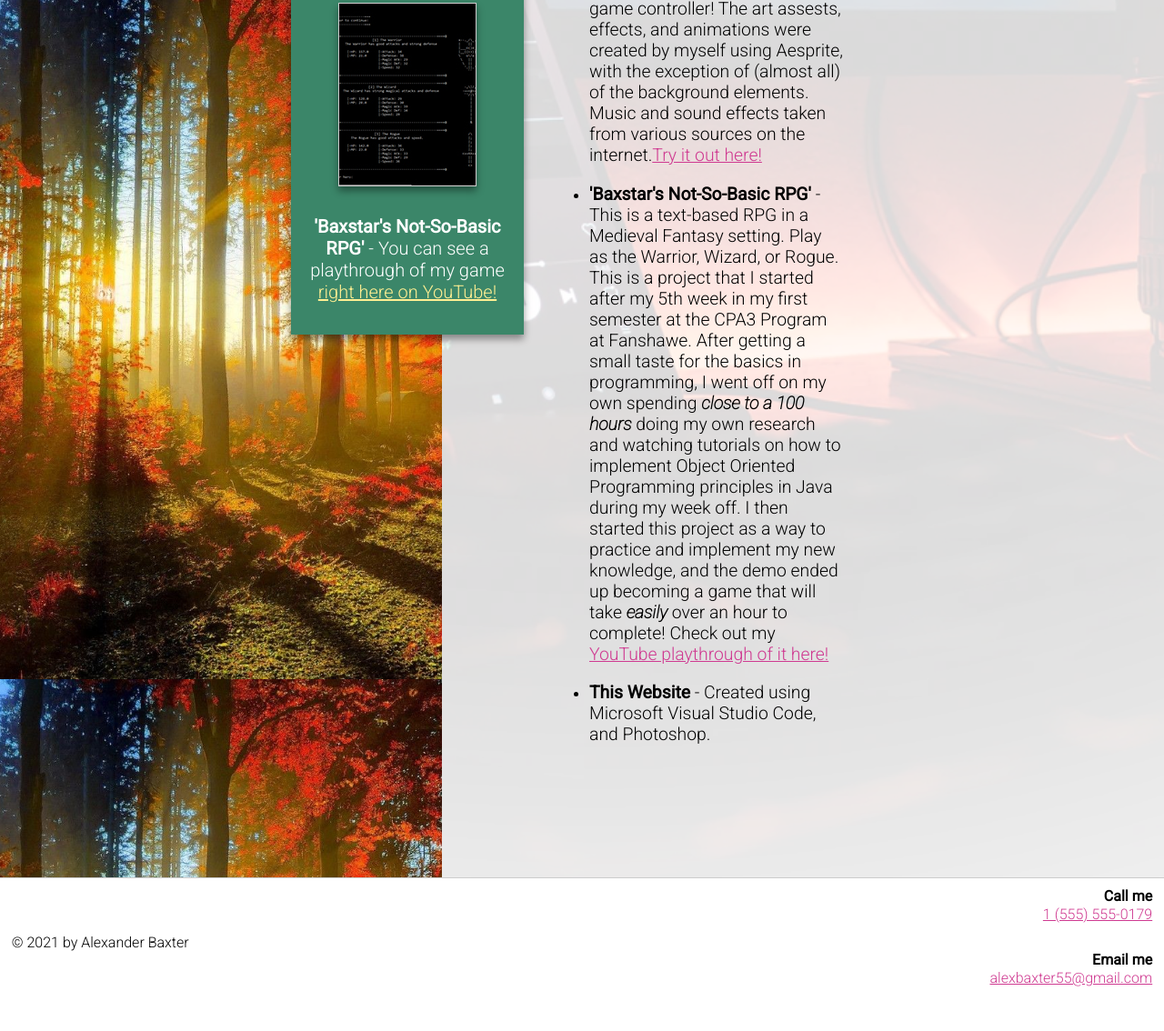
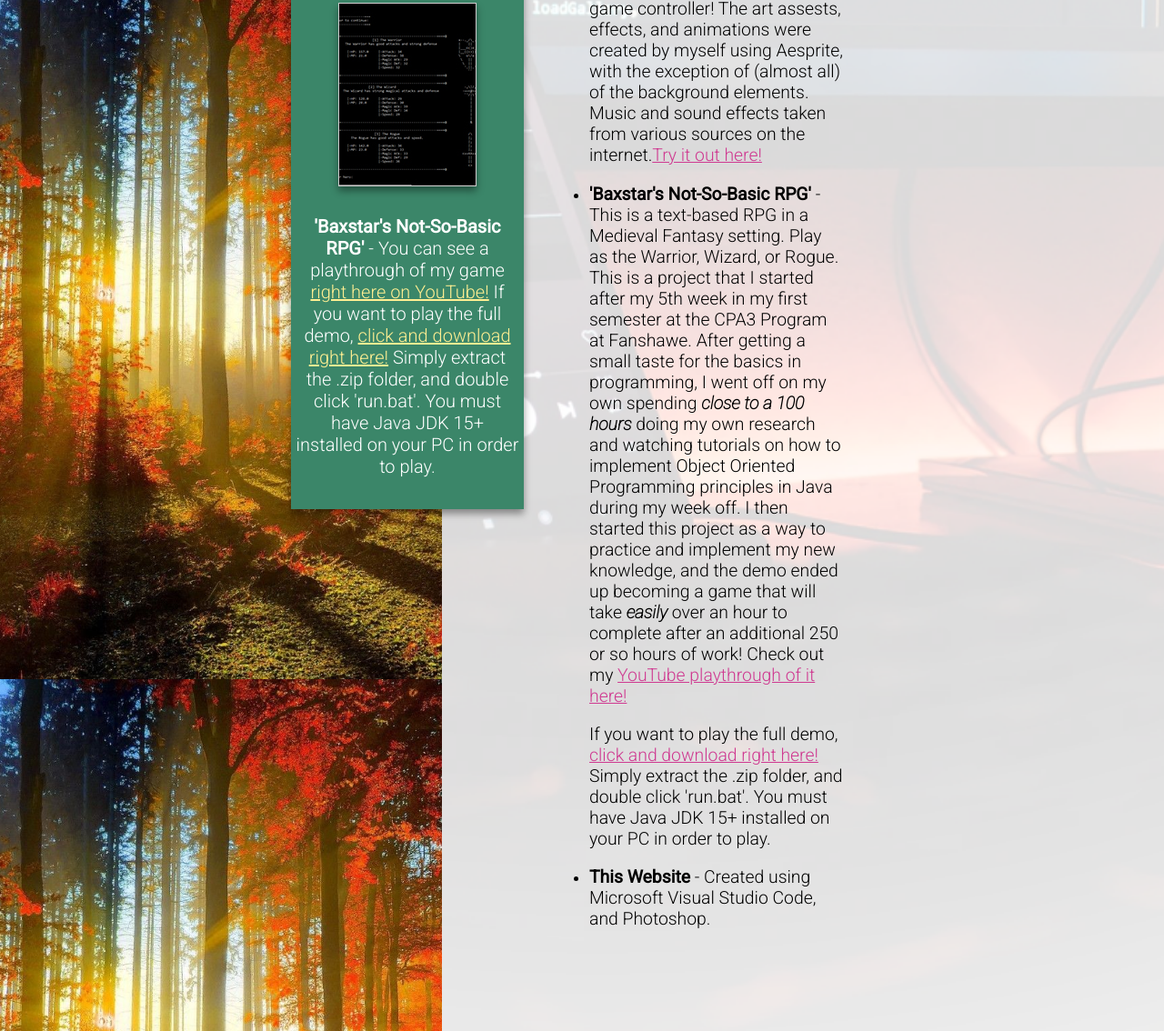
Before and after one commit to miphisto55/Portfolio, a plain HTML site: page portfolio.html in a window 1280 px wide. Shown: the part 929-2063 px from the top of the page at 91% size. Before the commit the page ends 2036 px from the top, so only its background shows below. Drawn offline with Linux system fonts and the light colour scheme.

Commit message:
Added new link to download and play Baxstar_RPG

```diff
--- a/portfolio.html
+++ b/portfolio.html
@@ -75,7 +75,7 @@
             <a href="images/witchscave_large.jpg"><img src="images/witchscave.jpg" width="150" height="200" alt="'Witch's Cave' A twin-stick shooter game where you play as a Witch defending her cave from slime monsters!"/></a>
             <p><b>'Witch's Cave'</b> - My second game created in the Unity Engine. You can try it out <a href="https://simmer.io/@miphisto55/witch-s-cave-resolution-fix" target=_blank>right here</a></p>
             <a href="images/baxstar_rpg_large.jpg"><img src="images/baxstar_rpg.jpg" width="150" height="200" alt="An in-console view of my text-based RPG that I created using Java from my very first semester in the CPA3 program."/></a>
-            <p><b>'Baxstar's Not-So-Basic RPG'</b> - You can see a playthrough of my game <a href="https://www.youtube.com/watch?v=4KmeNlGiz-g&ab_channel=miphisto55" target=_blank>right here on YouTube!</a></p>
+            <p><b>'Baxstar's Not-So-Basic RPG'</b> - You can see a playthrough of my game <a href="https://www.youtube.com/watch?v=4KmeNlGiz-g&ab_channel=miphisto55" target=_blank>right here on YouTube!</a> If you want to play the full demo, <a href="https://www.dropbox.com/s/darbdrya2w1u633/Baxstar_RPG.zip?dl=0">click and download right here!</a> Simply extract the .zip folder, and double click 'run.bat'. You must have Java JDK 15+ installed on your PC in order to play.</p>
         </div>
     </div>
     <section>
@@ -85,7 +85,7 @@
         <ul>
             <li><p><b>'Don't Fail CPA3!'</b> - Is my first attempt at making a game with the Unity Engine, written in C#. It's a Flappy Bird-like game. All art assets and effects created by myself, music and sound effects taken from various sources on the internet. Click the left mouse button to flap your way to 100%! <a href="https://simmer.io/@miphisto55/don-t-fail-cpa3" target=_blank>Try it out here!</a> Too hard? Try an <a href="https://simmer.io/@miphisto55/don-t-fail-cpa3-easier-ver" target=_blank>easier version here!</a></p></li>
             <li><p><b>'Witch's Cave'</b> - Witch's Cave is a twin-stick-shooter game was my second attempt at creating something in Unity. You can play using the W,A,S,D keys and the mouse, or plug in almost any game controller! The art assests, effects, and animations were created by myself using Aesprite, with the exception of (almost all) of the background elements. Music and sound effects taken from various sources on the internet.<a href="https://simmer.io/@miphisto55/witch-s-cave-resolution-fix" target=_blank>Try it out here!</a></p></li>
-            <li><p><b>'Baxstar's Not-So-Basic RPG'</b> - This is a text-based RPG in a Medieval Fantasy setting. Play as the Warrior, Wizard, or Rogue. This is a project that I started after my 5th week in my first semester at the CPA3 Program at Fanshawe. After getting a small taste for the basics in programming, I went off on my own spending <i><b>close to a 100 hours</b></i> doing my own research and watching tutorials on how to implement Object Oriented Programming principles in Java during my week off. I then started this project as a way to practice and implement my new knowledge, and the demo ended up becoming a game that will take <i><b>easily</b></i> over an hour to complete! Check out my <a href="https://www.youtube.com/watch?v=4KmeNlGiz-g&ab_channel=miphisto55" target=_blank>YouTube playthrough of it here!</a></p></li>
+            <li><p><b>'Baxstar's Not-So-Basic RPG'</b> - This is a text-based RPG in a Medieval Fantasy setting. Play as the Warrior, Wizard, or Rogue. This is a project that I started after my 5th week in my first semester at the CPA3 Program at Fanshawe. After getting a small taste for the basics in programming, I went off on my own spending <i><b>close to a 100 hours</b></i> doing my own research and watching tutorials on how to implement Object Oriented Programming principles in Java during my week off. I then started this project as a way to practice and implement my new knowledge, and the demo ended up becoming a game that will take <i><b>easily</b></i> over an hour to complete after an additional 250 or so hours of work! Check out my <a href="https://www.youtube.com/watch?v=4KmeNlGiz-g&ab_channel=miphisto55" target=_blank>YouTube playthrough of it here!</a></p> <p>If you want to play the full demo, <a href="https://www.dropbox.com/s/darbdrya2w1u633/Baxstar_RPG.zip?dl=0">click and download right here!</a> Simply extract the .zip folder, and double click 'run.bat'. You must have Java JDK 15+ installed on your PC in order to play.</p></li>
             <li><p><b>This Website</b> - Created using Microsoft Visual Studio Code, and Photoshop.</p></li>
         </ul>
     </section>
```
